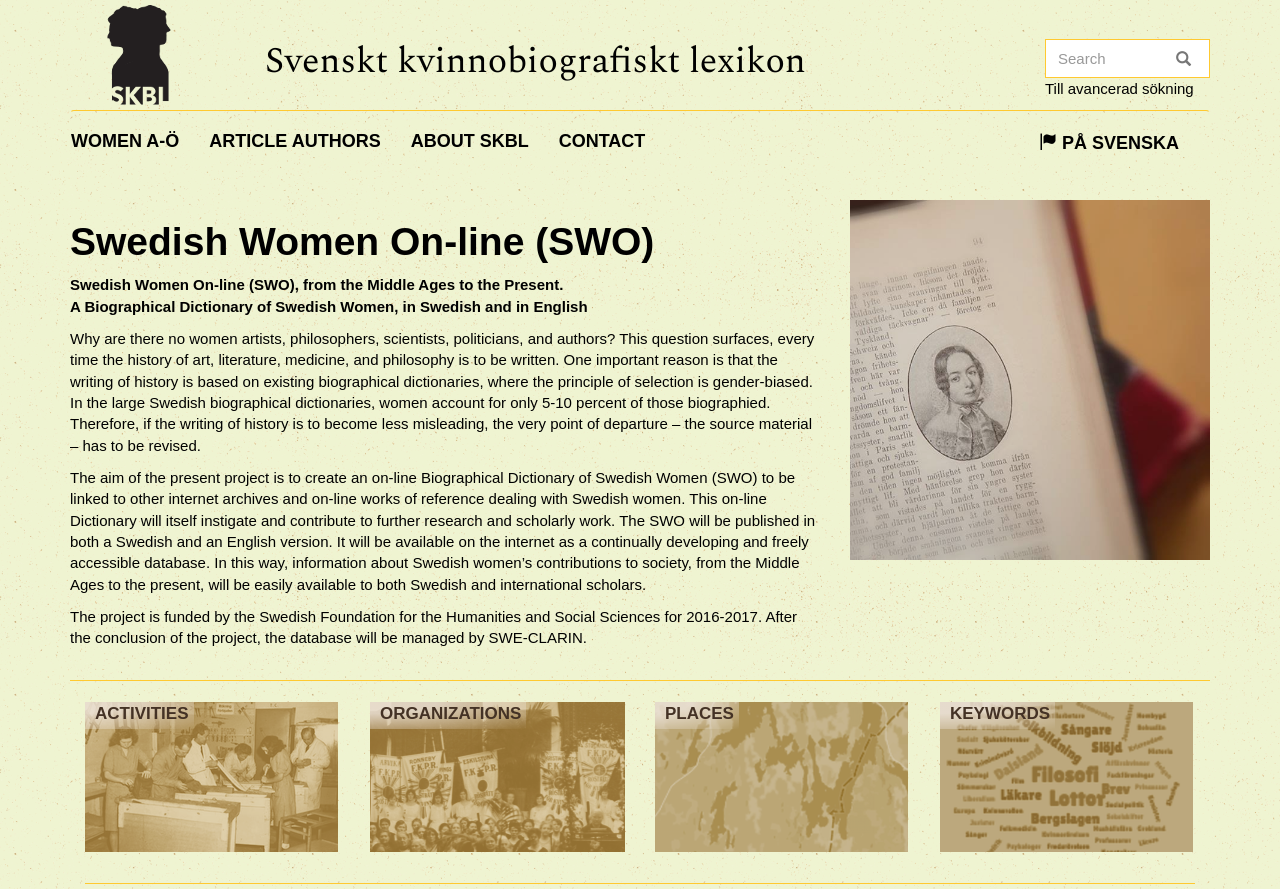
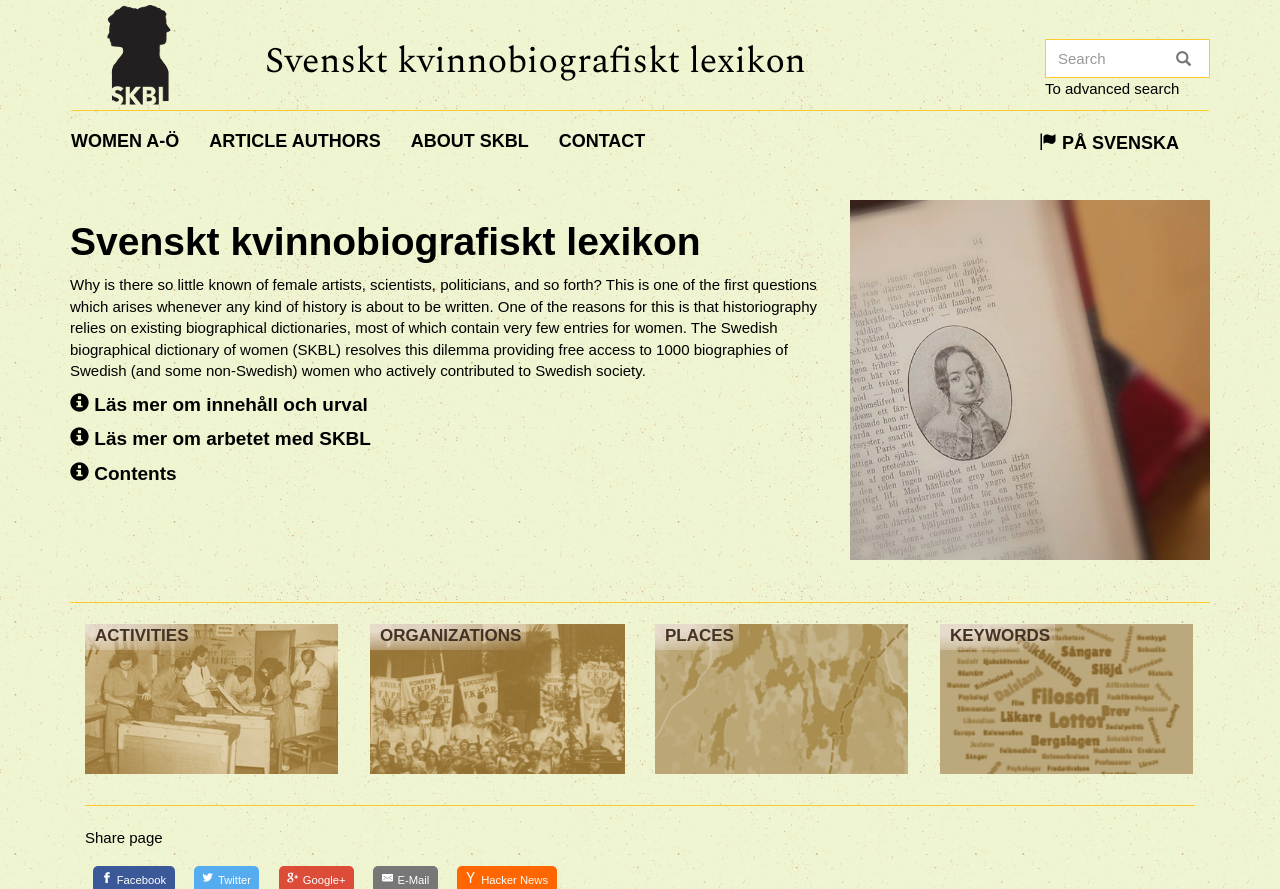
Before and after one commit to spraakbanken/skbl-portal, a Flask app: page /en/about-skbl in a window 1280 px wide. Shown: the top 889 px of the page. Run offline with Flask 2, Linux system fonts and the light colour scheme; some libraries are stand-ins or nearby versions; some web fonts are replaced.

Commit message:
en massa engelsk text m.m.
git-svn-id: https://svn.spraakbanken.gu.se/project/skbl.se/trunk@248 f131e4a3-7366-4ca9-96e2-4d333cd68754

```diff
--- a/app/static/pages/about-skbl/en.html
+++ b/app/static/pages/about-skbl/en.html
@@ -1,42 +1,45 @@
 <div class="col-md-8">
-    <h1>Swedish Women On-line (SWO)</h1>
+    <h1>Svenskt kvinnobiografiskt lexikon</h1>
     <p>
-        <strong>
-            Swedish Women On-line (SWO), from the Middle Ages to the Present.
-            <br>
-            A Biographical Dictionary of Swedish Women, in Swedish and
-            in English
-        </strong>
+        Why is there so little known of female artists, scientists, politicians, and so forth? This is one of the first questions which arises whenever any kind of history is about to be written. One of the reasons for this is that historiography relies on existing biographical dictionaries, most of which contain very few entries for women. The Swedish biographical dictionary of women  (SKBL) resolves this dilemma providing free access to 1000 biographies of Swedish (and some non-Swedish) women who actively contributed to Swedish society.
+
+    </p>
+    <div id="more_info" class="ellipsis">
+        <h4 class="ellipsis_header"><span class="ellipsis_plus glyphicon glyphicon-info-sign" aria-hidden="true"></span> Läs mer om innehåll och urval</h4>
+        <span class="ellipsis_contents">
+            <p>
+                SKBL is produced by Gothenburg University. The articles are written by experts and researchers, whilst the work has been financed by Riksbankens Jubileumsfond. The dictionary contains biographies of women who, across several centuries and in many different ways, have contributed to society’s development, both within Sweden and beyond. The entries, based on a mix of existing and brand-new research, were mainly selected with an emphasis on societal significance rather than personal fame. The selection includes female pioneers and women who fought for gender quality as well as historically significant women. Finnish women are also included for the pre-1809 era.
+            </p>
+        </span>
+    </div>
+    <div id="more_info" class="ellipsis">
+        <h4 class="ellipsis_header"><span class="ellipsis_plus glyphicon glyphicon-info-sign" aria-hidden="true"></span> Läs mer om arbetet med SKBL</h4>
+        <span class="ellipsis_contents">
+            <p>
+                The project leaders are Lisbeth Larsson and Maria Sjöberg. The editorial board comprises Berith Backlund, Linus Karlsson, Ulrika Lagerlöf Nilsson, Cecilia Pettersson, and Linnea Åshede. The dictionary entries were written by experts and researchers (listed under the entry for ʻArticle authors’) and translated into English by Alexia Grosjean. The database was developed by Språkbanken and is managed by SWE-CLARIN. The database and the dictionary form part of Kvinnsam – the national library for gender studies at Gothenburg University.
             </p>
 
             <p>
-        Why are there no women artists, philosophers, scientists, politicians,
-        and authors? This question surfaces, every time the history of art,
-        literature, medicine, and philosophy is to be written. One important
-        reason is that the writing of history is based on existing biographical
-        dictionaries, where the principle of selection is gender-biased. In the
-        large Swedish biographical dictionaries, women account for only
-        5-10 percent of those biographied.
-        Therefore, if the writing of history is to become less misleading,
-        the very point of departure – the source material – has to be revised.
+                The article authors have compiled searchable biographical information for each dictionary entry. The editors have further supplemented these with material from Sveriges dödbok, Svensk arkivinformation’s (SVAR) collections of census and church records, as well as similar material from Arkiv Digital. The editors have also included reference and links.
             </p>
+        </span>
+    </div>
+    <div id="more_info" class="ellipsis">
+        <h4 class="ellipsis_header"><span class="ellipsis_plus glyphicon glyphicon-info-sign" aria-hidden="true"></span> Contents</h4>
+        <span class="ellipsis_contents">
             <p>
-        The aim of the present project is to create an on-line Biographical
-        Dictionary of Swedish Women (SWO) to be linked to other internet
-        archives and on-line works of reference dealing with Swedish women.
-        This on-line Dictionary will itself instigate and contribute to further
-        research and scholarly work. The SWO will be published in both a
-        Swedish and an English version.
-        It will be available on the internet as a continually developing
-        and freely accessible database. In this way, information about Swedish
-        women’s contributions to society, from the Middle Ages to the present,
-        will be easily available to both Swedish and international scholars.
+                If you are looking for a particular woman you can select either <a href="/en/article" class="visible_link">Women A-Z</a> or the search box. Each article comprises a biography focusing on the subject’s activities and their wider significance, along with biographical information on the subject’s background, education, activities and occupations, club and organisational memberships, networks and awards. The articles also supply references and information on archival and public memorials.
             </p>
+
             <p>
-        The project is funded by the Swedish Foundation for the Humanities and
-        Social Sciences for 2016-2017. After the conclusion of the project, the
-        database will be managed by SWE-CLARIN.
+                Each subject’s portrait is preceded by a link to a map illustrating the subject’s birthplace, geographical area of activities, and place of death.
             </p>
+
+            <p>
+                The free-text search box, which calls up the biographies, can be combined with searches in the fields labelled activities, organisations, placenames and keywords.
+            </p>
+        </span>
+    </div>
 </div>
 <div class="col-md-4">
     <div class="image-overlay">
@@ -60,3 +63,11 @@
     data-show-facepile="false"
     data-show-posts="false"></div>
 </div>
+<script>
+    jQuery(document).ready(function() {
+        jQuery(".ellipsis_header").click(function() {
+            jQuery(this).siblings(".ellipsis_contents").toggle();
+            jQuery(this).toggle();
+        });
+    });
+</script>
--- a/app/static/pages/advanced-search/en.html
+++ b/app/static/pages/advanced-search/en.html
@@ -1,9 +1,9 @@
 <h2>Advanced search</h2>
-<div class="image-overlay">
+<!--<div class="image-overlay">
     <a href="https://spraakbanken.gu.se/karp/#?mode=skbl&lang=eng">
     <img src="/static/images/karp/karp_search_en.jpg" width="360px" alt="Search in karp">
     </a>
-</div>
+</div>-->
 <p>
-  For advanced search use <strong><a target="_blank" href="https://spraakbanken.gu.se/karp/#?mode=skbl&lang=eng">Karp</a></strong>.
+    In order to make more complex comparisons, searches and set up filters it is recommended that you use the tools available in the <a target="_blank" class="visible_link" href="https://spraakbanken.gu.se/karp/#?mode=skbl&lang=eng">Karp</a> database. Click the link to access this database.
 </p>
--- a/app/static/style.css
+++ b/app/static/style.css
@@ -455,3 +455,7 @@
     font-size: 1.3em;
     margin-right: 3px;
 }
+
+#open_advanced_box {
+  cursor: pointer;
+}
--- a/app/templates/layout.html
+++ b/app/templates/layout.html
@@ -68,7 +68,7 @@
             </div>
           </form>
           <!--<a href="https://spraakbanken.gu.se/karp/#?mode=skbl&lang={{ 'swe' if g.language == 'sv' else 'eng' }}">{{ gettext('Go to advanced search') }}</a>-->
-          <a id="open_advanced_box">Till avancerad sökning</a>
+          <a id="open_advanced_box">{{ gettext('To advanced search') }}</a>
           <div id="advanced_box">
             <div id="advanced_box_header_area">
               <div id="advanced_box_close">
@@ -77,7 +77,7 @@
             </div>
             <p>För att göra mer avancerade sökningar och sammanställningar kan du använda Språkbankens verktyg Karp.
 Det rekommenderas i första hand för forskare som vill analysera de uppgifter som ligger till grund för SKBL.</p>
-            <a class="visible_link" href="https://spraakbanken.gu.se/karp/#?mode=skbl" target="_blank"><span class="glyphicon glyphicon-arrow-right" aria-hidden="true"></span>&nbsp; Till Karp</a> (extern länk)
+            <a class="visible_link" href="https://spraakbanken.gu.se/karp/#?mode=skbl" target="_blank"><span class="glyphicon glyphicon-arrow-right" aria-hidden="true"></span>&nbsp; {{ gettext('To Karp') }}</a> ({{ gettext('External link') }})
           </div>
         </div>
       </div>
--- a/app/templates/start.html
+++ b/app/templates/start.html
@@ -48,6 +48,6 @@
   </div>
 </div>
 <div class="col-md-6">
-  <h3>Läs om 1000 svenska kvinnor från medeltid till nutid.</h3>
+  <h3><span>{{infotext | safe}}</span></h3>
 </div>
 {% endblock %}
--- a/app/views.py
+++ b/app/views.py
@@ -24,8 +24,20 @@
 @app.route('/en', endpoint='index_en')
 @app.route('/sv', endpoint='index_sv')
 def start():
+    rule = request.url_rule
+    if 'sv' in rule.rule:
+        infotext = u"""<p>Läs om 1 000 svenska kvinnor från medeltid till nutid.</p>
+                       <p>Genom olika sökningar kan du se - vad de arbetade med,
+                       vilken utbildning de fick, vilka organisationer de var med i,
+                       hur de rörde sig i världen, vad de åstadkom och mycket mera.</p>
+                       <p>Alla har de bidragit till samhällets utveckling.</p>"""
+    else:
+        infotext = u"""<p>Read up on 1000 Swedish women – from the middle ages to the present day.</p>
+                       <p>Use the search function to reveal what these women got up to, how they were educated,
+                       which organisations they belonged to, whether they travelled, what they achieved, and much more.</p>
+                       <p>All of them contributed in a significant way to the development of Swedish society.</p>"""
     set_language_switch_link("index")
-    return render_template('start.html')
+    return render_template('start.html', infotext=infotext)
 
 
 @app.route("/en/about-skbl", endpoint="about-skbl_en")
@@ -133,6 +145,16 @@
 @app.route("/en/place", endpoint="place_index_en")
 @app.route("/sv/ort", endpoint="place_index_sv")
 def place_index():
+    rule = request.url_rule
+    if 'sv' in rule.rule:
+        infotext = u"""Här kan du se var de biograferade kvinnorna befunnit sig;
+        var de fötts, verkat och dött. Genom att klicka på en ord kan du se vilka som fötts,
+        verkat och/eller avlidit där."""
+    else:
+        infotext = u"""This displays the subjects’ locations: where they were born
+        where they were active, and where they died. Selecting a particular placename
+        generates a list of all subjects who were born, active and/or died at that place."""
+
     set_language_switch_link("place_index")
 
     def parse(kw):
@@ -158,7 +180,7 @@
     collator = icu.Collator.createInstance(icu.Locale('sv_SE.UTF-8'))
     stat_table.sort(key=lambda x: collator.getSortKey(x.get('name').strip()))
 
-    return render_template('places.html', places=stat_table, title=gettext("Places"))
+    return render_template('places.html', places=stat_table, title=gettext("Placenames", infotext=infotext))
 
 
 @app.route("/en/place/<place>", endpoint="place_en")
@@ -177,9 +199,18 @@
 @app.route("/en/organisation", endpoint="organisation_index_en")
 @app.route("/sv/organisation", endpoint="organisation_index_sv")
 def organisation_index():
-    infotext = u"""De organisationer där kvinnor varit aktiva finns sorterade ämnesvis
-    (politik, religion, idrott, ideell m fl.). Välj ämne för att se organisationer
-    inom detta och vilka kvinnor som var aktiva i dem."""
+    rule = request.url_rule
+    if 'sv' in rule.rule:
+        infotext = u"""Här kan du se vilka organisationer de biograferade kvinnorna varit medlemmar
+        och verksamma i. Det ger en inblick i de nätverk som var de olika kvinnornas och visar
+        såväl det gemensamma engagemanget som mångfalden i det.
+        Om du klickar på organisationens namn visas vilka kvinnor som var aktiva i den."""
+    else:
+        infotext = u"""This displays the organisations which the subjects in the dictionary joined
+        and within which they were active. This not only provides an insight into each woman’s
+        networks but also highlights both shared activities and their diversity.
+        Selecting a particular organisation generates a list of all women who were members."""
+
     data = karp_query('minientry', {'q': 'extended||and|anything|regexp|.*',
                                     'show': 'organisationsnamn,organisationstyp'})
     set_language_switch_link("organisation_index")
@@ -191,7 +222,7 @@
                 nested_obj[orgtype] = defaultdict(set)
             nested_obj[orgtype][org.get('name', '-')].add(hit['_id'])
     return render_template('nestedbucketresults.html',
-                           results=nested_obj, title=gettext("Organizations"),
+                           results=nested_obj, title=gettext("Organisations"),
                            infotext=infotext, name='organisation')
     # return bucketcall(queryfield='organisationstyp', name='organisation',
     #                   title='Organizations', infotext=infotext)
@@ -207,7 +238,11 @@
 @app.route("/en/activity", endpoint="activity_index_en")
 @app.route("/sv/verksamhet", endpoint="activity_index_sv")
 def activity_index():
-    infotext = u"Här listas kvinnornas yrken och andra verksamheter."
+    rule = request.url_rule
+    if 'sv' in rule.rule:
+        infotext = u"Här kan du se inom vilka områden de biograferade kvinnorna varit verksamma och vilka yrken de hade."
+    else:
+        infotext = u"This displays the areas within which the biographical subject was active and which activities and occupation(s) they engaged in."
     data = karp_query('minientry', {'q': 'extended||and|anything|regexp|.*',
                                     'show': 'verksamhetstext,verksamhetsdetalj'})
     set_language_switch_link("activity_index")
@@ -233,9 +268,15 @@
 @app.route("/en/keyword", endpoint="keyword_index_en")
 @app.route("/sv/nyckelord", endpoint="keyword_index_sv")
 def keyword_index():
-    infotext = u"""Nyckelorden (ämnesorden) sammanfattar kvinnornas verksamheter,
-    utan att specificera dem, t ex. Kvinnorörelsen, Fredsrörelsen, Konstnärer etc.
-    Klicka på ett nyckelord för att få en lista på biografier där det används."""
+    rule = request.url_rule
+    if 'sv' in rule.rule:
+        infotext = u"""Här finns en lista över de nyckelord som karakteriserar materialet.
+        De handlar om tid, yrken, ideologier och mycket mera.
+        Om du klickar på något av nyckelorden kan du se vilka kvinnor som kan karakteriseras med det."""
+    else:
+        infotext = u"""This generates a list of keywords which typically appear in the entries.
+        These include time periods, occupations, ideologies and much more.
+        Selecting a keyword generates a list of all the women who fall under the given category."""
     return bucketcall(queryfield='nyckelord', name='keyword', title='Keywords', infotext=infotext)
 
 
@@ -248,7 +289,11 @@
 @app.route("/en/articleauthor", endpoint="articleauthor_index_en")
 @app.route("/sv/artikelforfattare", endpoint="articleauthor_index_sv")
 def authors():
-    infotext = u"Klicka på författarens namn för att komma till en kortfattad författarinformation."
+    rule = request.url_rule
+    if 'sv' in rule.rule:
+        infotext = u"""Här förtecknas de personer som har bidragit med artiklar till Svenskt kvinnobiografiskt lexikon. """
+    else:
+        infotext = u"""This is a list of the authors who supplied articles to SKBL."""
     return bucketcall(queryfield='artikel_forfattare_fornamn.bucket,artikel_forfattare_efternamn',
                       name='articleauthor', title='Article authors', sortby=lambda x: x[1], lastnamefirst=True, infotext=infotext)
 
```
Also changed, not shown: app/static/pages/about-skbl/sv.html (+16 -0 lines), app/static/pages/advanced-search/sv.html (+5 -5 lines), app/translations/sv/LC_MESSAGES/messages.po, 2 other files. Lines whose indentation alone changed are shown as unchanged.
